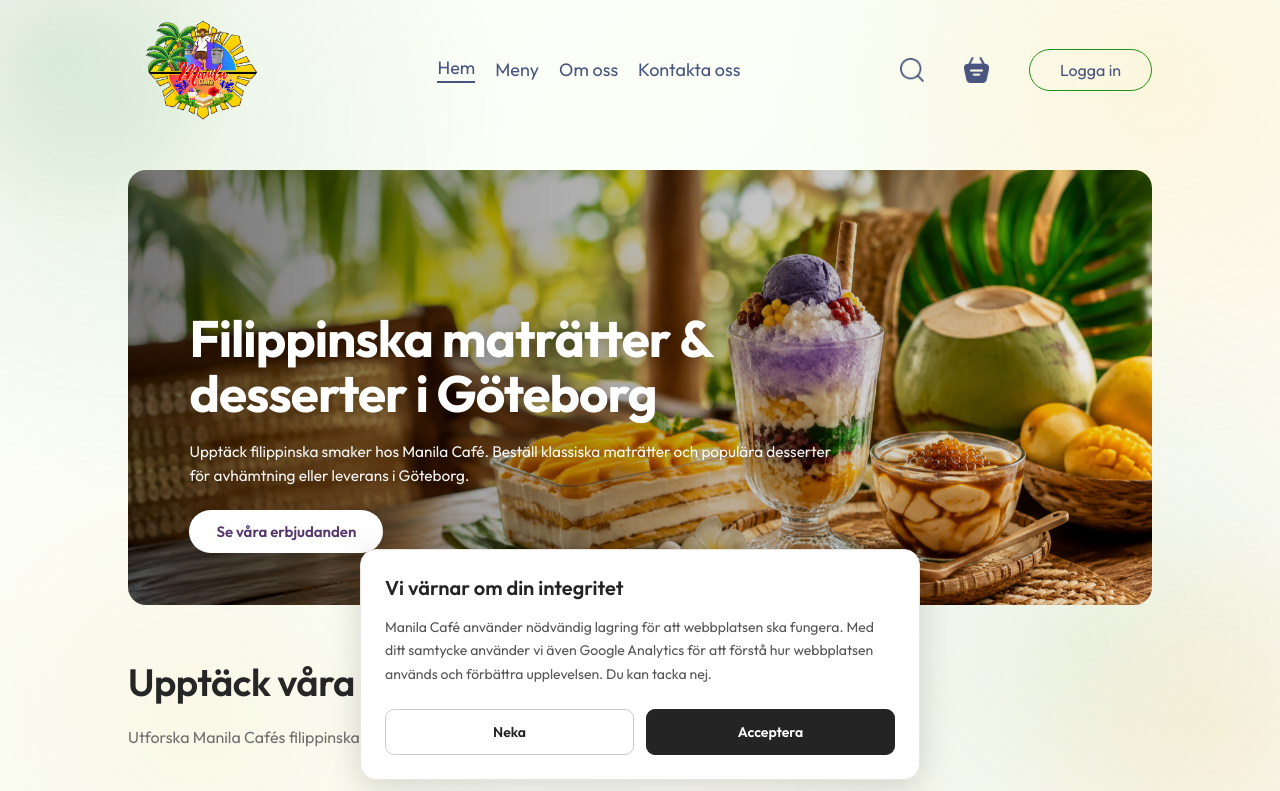
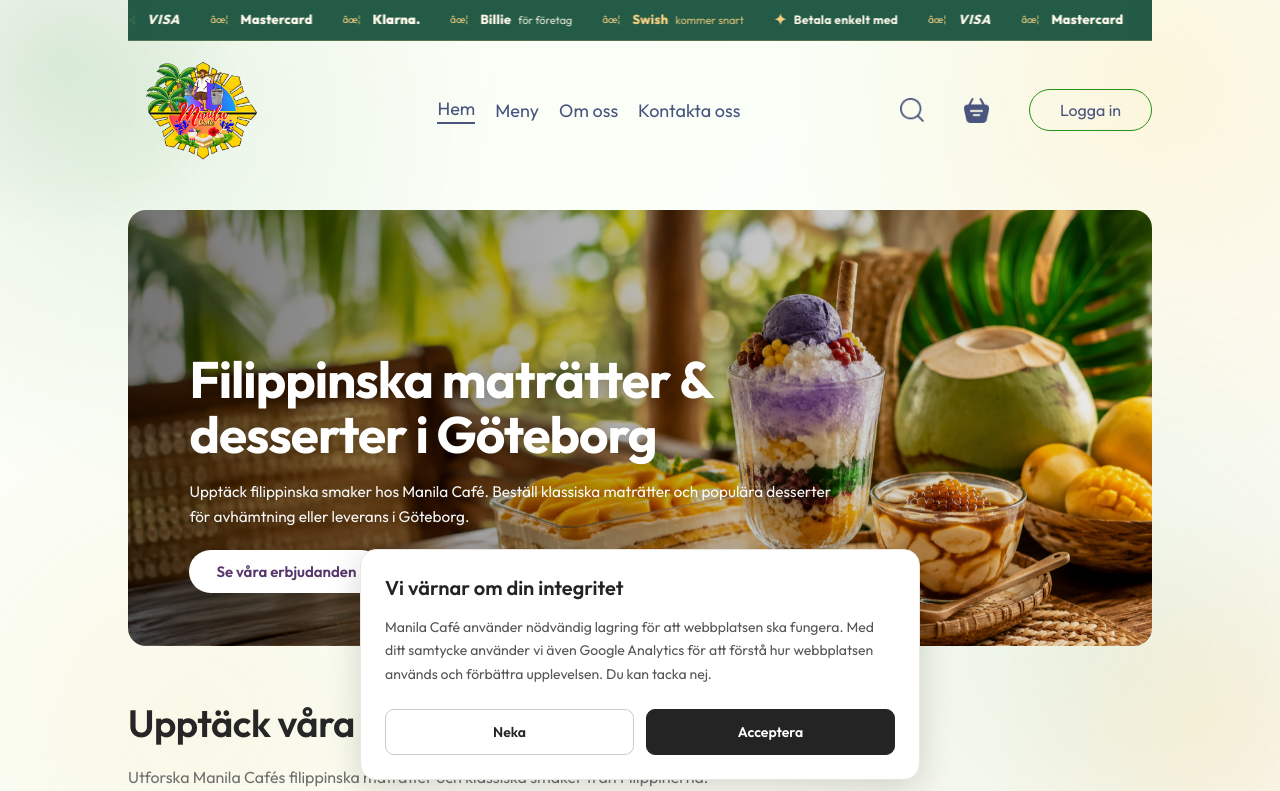
Before and after one commit to Manilacafe13/manilacafe, a React (Vite) app in the folder frontend/: page / in a window 1280 px wide. Shown: the top 791 px of the page. Built offline with nearby package versions, Linux system fonts and the light colour scheme; no server answers; grey boxes are pictures that could not be loaded.

Commit message:
Add scrolling payment banner with Visa Klarna Billie and Swish

```diff
--- a/frontend/src/components/Navbar/Navbar.css
+++ b/frontend/src/components/Navbar/Navbar.css
@@ -45,7 +45,7 @@
 }
 
 
-/* LÄNKAR + KNAPPAR */
+/* LÃ„NKAR + KNAPPAR */
 
 .navbar-menu a,
 .navbar-menu button {
@@ -104,7 +104,7 @@
 
 
 /* ============================= */
-/* HÖGER SIDA */
+/* HÃ–GER SIDA */
 /* ============================= */
 
 .navbar-right {
@@ -116,7 +116,7 @@
 
 
 /* ============================= */
-/* SÖK */
+/* SÃ–K */
 /* ============================= */
 
 .navbar-search {
@@ -652,3 +652,191 @@
     }
 
 }
+
+/* =================================================== */
+/* MANILA CAFÃ‰ â€” AUTOMATISKT RULLANDE BETALNINGSBANNER */
+/* Tillagd separat â€” all ovanstÃ¥ende Navbar-CSS Ã¤r kvar */
+/* =================================================== */
+
+.payment-banner {
+    --payment-bg: #235b46;
+    --payment-gold: #f6cf80;
+    --payment-text: #fff9eb;
+
+    position: relative;
+    width: 100%;
+    overflow: hidden;
+    isolation: isolate;
+    box-sizing: border-box;
+    padding: 10px 0;
+    background-color: var(--payment-bg);
+    color: var(--payment-text);
+    border-bottom: 1px solid rgba(246, 207, 128, 0.22);
+}
+
+.payment-banner *,
+.payment-banner *::before,
+.payment-banner *::after {
+    box-sizing: border-box;
+}
+
+.payment-banner::before,
+.payment-banner::after {
+    content: "";
+    position: absolute;
+    z-index: 1;
+    top: 0;
+    bottom: 0;
+    width: 20px;
+    pointer-events: none;
+}
+
+.payment-banner::before {
+    left: 0;
+    background: linear-gradient(90deg, var(--payment-bg), transparent);
+}
+
+.payment-banner::after {
+    right: 0;
+    background: linear-gradient(270deg, var(--payment-bg), transparent);
+}
+
+.payment-banner-track {
+    display: flex;
+    align-items: center;
+    width: max-content;
+    animation: payment-banner-scroll 34s linear infinite;
+    will-change: transform;
+}
+
+.payment-banner-group {
+    display: flex;
+    flex: 0 0 auto;
+    align-items: center;
+    gap: 30px;
+    padding-right: 30px;
+    white-space: nowrap;
+}
+
+.payment-banner-intro,
+.payment-banner-option {
+    display: inline-flex;
+    align-items: center;
+    flex: 0 0 auto;
+    gap: 7px;
+    line-height: 1.3;
+    font-size: 12px;
+}
+
+.payment-banner-intro {
+    font-weight: 700;
+    letter-spacing: 0.3px;
+}
+
+.payment-banner-icon {
+    color: var(--payment-gold);
+    font-size: 15px;
+}
+
+.payment-banner-option::before {
+    content: "âœ¦";
+    margin-right: 5px;
+    color: var(--payment-gold);
+    font-size: 10px;
+}
+
+.payment-banner-name {
+    font-size: 13px;
+    font-weight: 800;
+    letter-spacing: 0.15px;
+}
+
+.payment-banner-name--visa {
+    font-style: italic;
+    letter-spacing: 0.7px;
+}
+
+.payment-banner-name--klarna {
+    font-weight: 900;
+}
+
+.payment-banner-note {
+    font-size: 11px;
+    opacity: 0.9;
+}
+
+.payment-banner-option--pending .payment-banner-name,
+.payment-banner-option--pending .payment-banner-note {
+    color: var(--payment-gold);
+}
+
+.payment-banner-sr-only {
+    position: absolute;
+    width: 1px;
+    height: 1px;
+    padding: 0;
+    margin: -1px;
+    overflow: hidden;
+    clip: rect(0, 0, 0, 0);
+    white-space: nowrap;
+    border: 0;
+}
+
+@keyframes payment-banner-scroll {
+    from { transform: translateX(0); }
+    to { transform: translateX(-50%); }
+}
+
+/* Pausa vid hovring eller tangentbordsfokus */
+@media (hover: hover) {
+    .payment-banner:hover .payment-banner-track {
+        animation-play-state: paused;
+    }
+}
+
+.payment-banner:focus-within .payment-banner-track {
+    animation-play-state: paused;
+}
+
+@media (max-width: 750px) {
+    .payment-banner {
+        padding: 9px 0;
+    }
+
+    .payment-banner-track {
+        animation-duration: 29s;
+    }
+
+    .payment-banner-group {
+        gap: 22px;
+        padding-right: 22px;
+    }
+
+    .payment-banner-intro,
+    .payment-banner-option {
+        font-size: 11px;
+    }
+
+    .payment-banner-name {
+        font-size: 12px;
+    }
+
+    .payment-banner-note {
+        font-size: 10px;
+    }
+}
+
+@media (prefers-reduced-motion: reduce) {
+    .payment-banner {
+        overflow-x: auto;
+    }
+
+    .payment-banner-track {
+        animation: none;
+        will-change: auto;
+    }
+
+    .payment-banner-group:nth-child(2) {
+        display: none;
+    }
+}
--- a/frontend/src/components/Navbar/Navbar.jsx
+++ b/frontend/src/components/Navbar/Navbar.jsx
@@ -1,520 +1,239 @@
-import React, {
-  useContext,
-  useState
-} from 'react'
+import React, { useContext, useState } from 'react'
+import './Navbar.css'
+import { assets } from '../../assets/assets'
+import { Link, useNavigate, useLocation } from 'react-router-dom'
+import { StoreContext } from '../../context/StoreContext'
 
-import './Navbar.css'
+// Visa bara betalningsmetoder som finns eller tydligt markeras som kommande.
+// Billie är aktiverat. Swish-ansökan väntar fortfarande på godkännande.
+const paymentOptions = [
+  { id: 'visa', name: 'VISA' },
+  { id: 'mastercard', name: 'Mastercard' },
+  { id: 'klarna', name: 'Klarna.' },
+  { id: 'billie', name: 'Billie', note: 'för företag' },
+  { id: 'swish', name: 'Swish', note: 'kommer snart', pending: true }
+]
 
-import {
-  assets
-} from '../../assets/assets'
+const Navbar = ({ setShowLogin }) => {
+  const [menu, setMenu] = useState('home')
+  const [showProfileMenu, setShowProfileMenu] = useState(false)
 
-import {
-  Link,
-  useNavigate,
-  useLocation
-} from 'react-router-dom'
+  const { cartItems = {}, token, setToken } = useContext(StoreContext)
+  const navigate = useNavigate()
+  const location = useLocation()
 
-import {
-  StoreContext
-} from '../../context/StoreContext'
-
-
-const Navbar = ({
-  setShowLogin
-}) => {
-
-  const [
-    menu,
-    setMenu
-  ] = useState("home")
-
-
-  const [
-    showProfileMenu,
-    setShowProfileMenu
-  ] = useState(false)
-
-
-  const {
-    cartItems = {},
-    token,
-    setToken
-  } = useContext(StoreContext)
-
-
-  const navigate =
-    useNavigate()
-
-
-  const location =
-    useLocation()
-
-
-  // ======================================================
-  // CART COUNT
-  // ======================================================
-
-  const cartCount =
-    Object.values(
-      cartItems
-    ).reduce(
-      (
-        total,
-        quantity
-      ) => {
-
-        return (
-          total +
-          Number(
-            quantity || 0
-          )
-        )
-
-      },
+  // Antal produkter i varukorgen
+  const cartCount = Object.values(cartItems).reduce(
+    (total, quantity) => total + Number(quantity || 0),
     0
   )
 
-
-  // ======================================================
-  // NAVIGATION
-  // ======================================================
-
-  const handleMenuClick = (
-    menuName
-  ) => {
-
-    setMenu(
-      menuName
-    )
-
-    setShowProfileMenu(
-      false
-    )
-
+  const handleMenuClick = (menuName) => {
+    setMenu(menuName)
+    setShowProfileMenu(false)
   }
 
+  const handleLogoClick = () => {
+    setMenu('home')
+    setShowProfileMenu(false)
 
-  // ======================================================
-  // LOGO / HOME
-  // ======================================================
-
-  const handleLogoClick = () => {
-
-    setMenu(
-      "home"
-    )
-
-    setShowProfileMenu(
-      false
-    )
-
-
-    // If already on homepage,
-    // scroll back to the top.
-    if (
-      location.pathname === "/"
-    ) {
-
-      window.scrollTo({
-        top: 0,
-        behavior: "smooth"
-      })
-
+    if (location.pathname === '/') {
+      window.scrollTo({ top: 0, behavior: 'smooth' })
+    }
   }
 
+  const goToSection = (sectionId, menuName) => {
+    setMenu(menuName)
+    setShowProfileMenu(false)
+
+    if (location.pathname === '/') {
+      const section = document.getElementById(sectionId)
+
+      if (section) {
+        section.scrollIntoView({ behavior: 'smooth', block: 'start' })
+      }
+      return
     }
 
-
-  // ======================================================
-  // SECTION NAVIGATION
-  // Makes menu links work from product pages too
-  // ======================================================
-
-  const goToSection = (
-    sectionId,
-    menuName
-  ) => {
-
-    setMenu(
-      menuName
-    )
-
-    setShowProfileMenu(
-      false
-    )
-
-
-    // Already on homepage
-    if (
-      location.pathname === "/"
-    ) {
-
-      const section =
-        document.getElementById(
-          sectionId
-        )
-
-
-      if (section) {
-
-        section.scrollIntoView({
-          behavior: "smooth",
-          block: "start"
-        })
-
+    navigate(`/#${sectionId}`)
   }
 
-      return
-
+  const logout = () => {
+    localStorage.removeItem('token')
+    setToken('')
+    setShowProfileMenu(false)
+    setMenu('home')
+    navigate('/')
   }
 
-
-    // Coming from another page
-    navigate(
-      `/#${sectionId}`
-    )
-
+  const goToOrders = () => {
+    setShowProfileMenu(false)
+    navigate('/myorders')
   }
 
+  return (
+    <>
+      {/* Rullande betalningsbanner, ovanför navigeringen */}
+      <div
+        className="payment-banner"
+        role="region"
+        aria-label="Betalningsalternativ hos Manila Café"
+      >
+        <span className="payment-banner-sr-only">
+          Betala med Visa, Mastercard eller Klarna. Billie finns för företag.
+          Swish är ännu inte tillgängligt.
+        </span>
 
-  // ======================================================
-  // LOGOUT
-  // ======================================================
+        <div className="payment-banner-track" aria-hidden="true">
+          {[0, 1].map((copy) => (
+            <div className="payment-banner-group" key={copy}>
+              <span className="payment-banner-intro">
+                <span className="payment-banner-icon">✦</span>
+                Betala enkelt med
+              </span>
 
-  const logout = () => {
-
-    localStorage.removeItem(
-      "token"
-    )
-
-
-    setToken("")
-
-    setShowProfileMenu(false)
-
-    setMenu("home")
-
-
-    navigate("/")
-
-  }
-
-
-  // ======================================================
-  // MY ORDERS
-  // ======================================================
-
-  const goToOrders = () => {
-
-    setShowProfileMenu(false)
-
-    navigate("/myorders")
-
-  }
-
-
-  // ======================================================
-  // JSX
-  // ======================================================
-
-  return (
+              {paymentOptions.map((option) => (
+                <span
+                  className={`payment-banner-option${option.pending ? ' payment-banner-option--pending' : ''}`}
+                  key={`${copy}-${option.id}`}
+                >
+                  <span className={`payment-banner-name payment-banner-name--${option.id}`}>
+                    {option.name}
+                  </span>
+                  {option.note && (
+                    <span className="payment-banner-note">{option.note}</span>
+                  )}
+                </span>
+              ))}
+            </div>
+          ))}
+        </div>
+      </div>
 
       <nav className="navbar">
-
-
-      {/* ================================================ */}
         {/* LOGO */}
-      {/* ================================================ */}
-
         <Link
           to="/"
           onClick={handleLogoClick}
           className="navbar-logo-link"
           aria-label="Manila Café – gå till startsidan"
         >
-
-        <img
-          src={assets.logo}
-          alt="Manila Café"
-          className="logo"
-        />
-
+          <img src={assets.logo} alt="Manila Café" className="logo" />
         </Link>
 
-
-      {/* ================================================ */}
-      {/* MENU */}
-      {/* ================================================ */}
-
+        {/* NAVIGATION */}
         <div className="navbar-menu">
-
-
-        {/* HOME */}
-
           <Link
             to="/"
             onClick={handleLogoClick}
-          className={
-            menu === "home"
-              ? "active"
-              : ""
-          }
+            className={menu === 'home' ? 'active' : ''}
           >
             Hem
           </Link>
 
-
-        {/* PRODUCTS */}
-
           <button
             type="button"
-          onClick={() =>
-            goToSection(
-              "explore-menu",
-              "menu"
-            )
-          }
-          className={
-            menu === "menu"
-              ? "active"
-              : ""
-          }
+            onClick={() => goToSection('explore-menu', 'menu')}
+            className={menu === 'menu' ? 'active' : ''}
           >
             Meny
           </button>
 
-
-        {/* ABOUT */}
-
           <button
             type="button"
-          onClick={() =>
-            goToSection(
-              "about-us",
-              "about-us"
-            )
-          }
-          className={
-            menu === "about-us"
-              ? "active"
-              : ""
-          }
+            onClick={() => goToSection('about-us', 'about-us')}
+            className={menu === 'about-us' ? 'active' : ''}
           >
             Om oss
           </button>
 
-
-        {/* CONTACT */}
-
           <button
             type="button"
-          onClick={() =>
-            goToSection(
-              "footer",
-              "contact-us"
-            )
-          }
-          className={
-            menu === "contact-us"
-              ? "active"
-              : ""
-          }
+            onClick={() => goToSection('footer', 'contact-us')}
+            className={menu === 'contact-us' ? 'active' : ''}
           >
             Kontakta oss
           </button>
-
-
         </div>
 
-
-      {/* ================================================ */}
-      {/* RIGHT SIDE */}
-      {/* ================================================ */}
-
+        {/* HÖGERSIDA */}
         <div className="navbar-right">
-
-
-        {/* ============================================== */}
-        {/* SEARCH */}
-        {/* ============================================== */}
-
-        <img
-          src={assets.search_icon}
-          alt="Sök"
-          className="navbar-search"
-        />
-
-
-        {/* ============================================== */}
-        {/* CART */}
-        {/* ============================================== */}
+          <img src={assets.search_icon} alt="Sök" className="navbar-search" />
 
           <div className="navbar-search-icon">
-
             <Link
               to="/cart"
-            onClick={() =>
-              setShowProfileMenu(
-                false
-              )
-            }
+              onClick={() => setShowProfileMenu(false)}
               aria-label="Öppna varukorgen"
             >
-
-            <img
-              src={assets.basket_icon}
-              alt=""
-              aria-hidden="true"
-            />
-
+              <img src={assets.basket_icon} alt="" aria-hidden="true" />
             </Link>
 
-
             {cartCount > 0 && (
-
               <span className="dot">
-
-              {
-                cartCount > 99
-                  ? "99+"
-                  : cartCount
-              }
-
+                {cartCount > 99 ? '99+' : cartCount}
               </span>
-
             )}
-
           </div>
 
-
-        {/* ============================================== */}
-        {/* LOGIN / PROFILE */}
-        {/* ============================================== */}
-
           {!token ? (
-
             <button
               type="button"
               className="login-button"
-            onClick={() =>
-              setShowLogin(
-                true
-              )
-            }
+              onClick={() => setShowLogin(true)}
             >
               Logga in
             </button>
-
           ) : (
-
             <div className="navbar-profile">
-
-
-            {/* PROFILE BUTTON */}
-
               <button
                 type="button"
                 className="profile-button"
-              onClick={() =>
-                setShowProfileMenu(
-                  (prev) =>
-                    !prev
-                )
-              }
+                onClick={() => setShowProfileMenu((prev) => !prev)}
                 aria-label="Öppna profilmeny"
-              aria-expanded={
-                showProfileMenu
-              }
+                aria-expanded={showProfileMenu}
               >
-
                 <img
                   src={assets.profile_icon}
                   alt=""
                   aria-hidden="true"
                   className="profile-icon"
                 />
-
               </button>
 
-
-            {/* PROFILE DROPDOWN */}
-
               {showProfileMenu && (
-
                 <div className="nav-profile-dropdown">
-
-
-                {/* MY ORDERS */}
-
                   <button
                     type="button"
                     className="profile-dropdown-item"
-                  onClick={
-                    goToOrders
-                  }
+                    onClick={goToOrders}
                   >
-
-                  <span
-                    className="profile-dropdown-icon"
-                    aria-hidden="true"
-                  >
+                    <span className="profile-dropdown-icon" aria-hidden="true">
                       📦
                     </span>
-
-                  <span>
-                    Mina beställningar
-                  </span>
-
+                    <span>Mina beställningar</span>
                   </button>
 
-
-                <div className="profile-dropdown-line">
-                </div>
-
-
-                {/* LOGOUT */}
+                  <div className="profile-dropdown-line" />
 
                   <button
                     type="button"
                     className="profile-dropdown-item logout-button"
-                  onClick={
-                    logout
-                  }
+                    onClick={logout}
                   >
-
-                  <span
-                    className="profile-dropdown-icon"
-                    aria-hidden="true"
-                  >
+                    <span className="profile-dropdown-icon" aria-hidden="true">
                       ↪
                     </span>
-
-                  <span>
-                    Logga ut
-                  </span>
-
+                    <span>Logga ut</span>
                   </button>
-
-
                 </div>
-
               )}
-
-
             </div>
-
           )}
-
-
         </div>
-
-
       </nav>
-
+    </>
   )
-
 }
 
-
 export default Navbar
```
Lines whose indentation alone changed are shown as unchanged.
